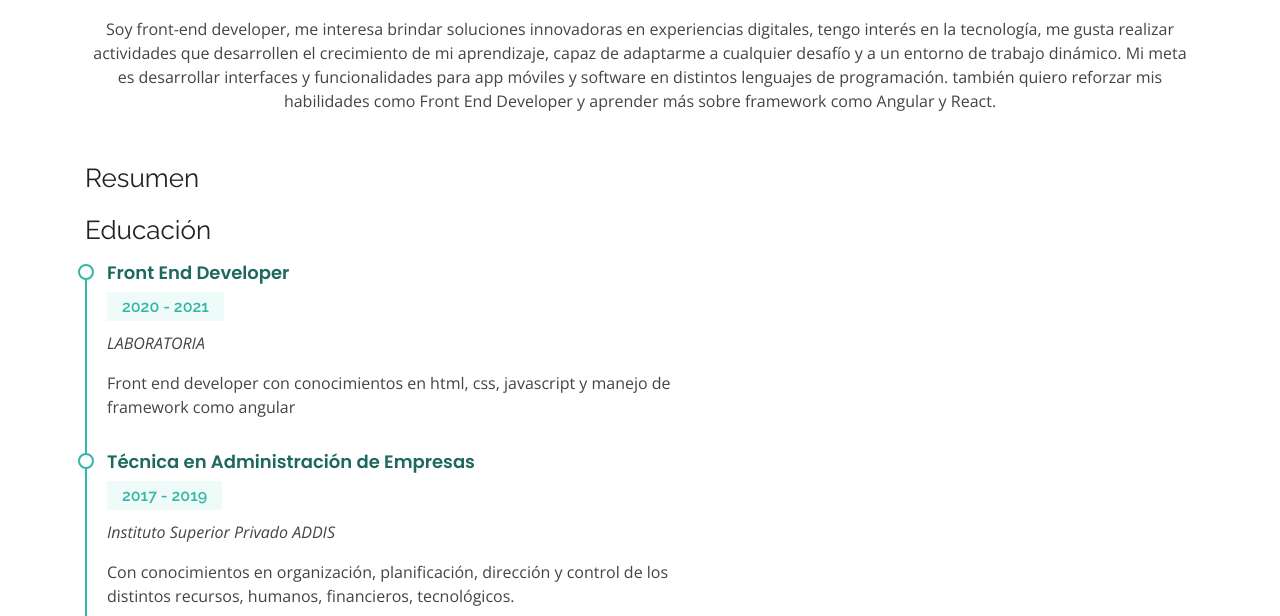
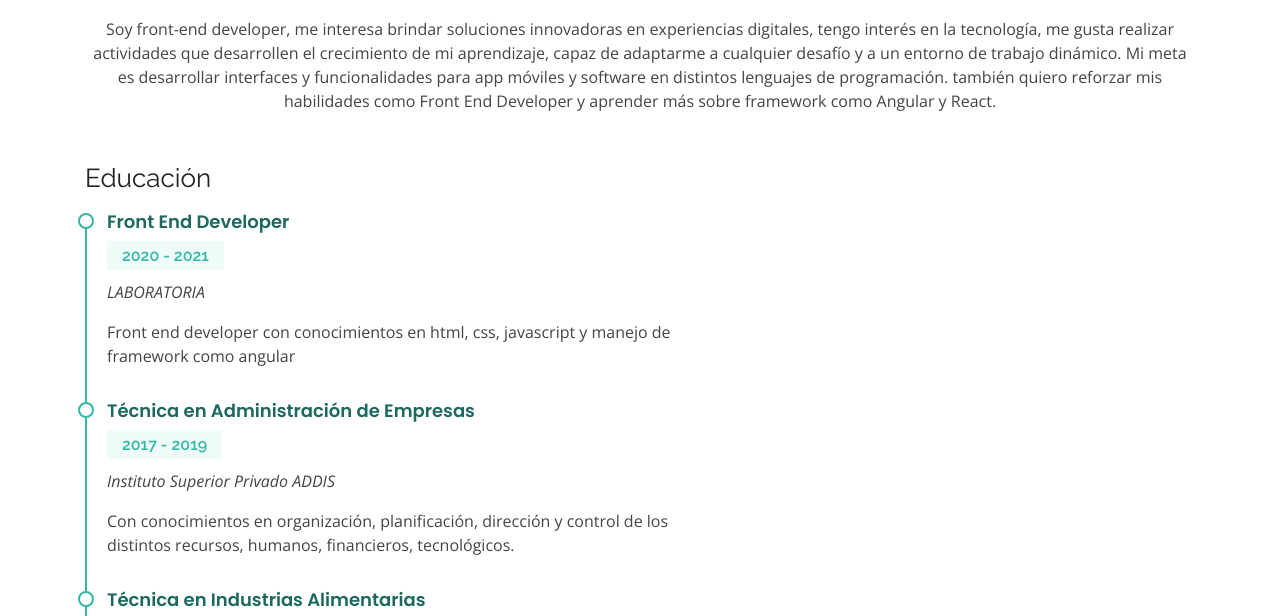
Before and after one commit to KatyLuHT/Portafoli-HUAMANI, a plain HTML site: page resume.html in a window 1280 px wide. Shown: the part 171-787 px from the top of the page. Drawn offline with nearby package versions, Linux system fonts and the light colour scheme.

Commit message:
actualizando about

```diff
--- a/resume.html
+++ b/resume.html
@@ -84,7 +84,7 @@
 
         <div class="row">
           <div class="col-lg-7">
-            <h3 class="resume-title">Resumen</h3>
+            <!-- <h3 class="resume-title">Resumen</h3> -->
 
 
             <h3 class="resume-title">Educación</h3>
```
Also changed, not shown: about.html (+0 -20 lines).
